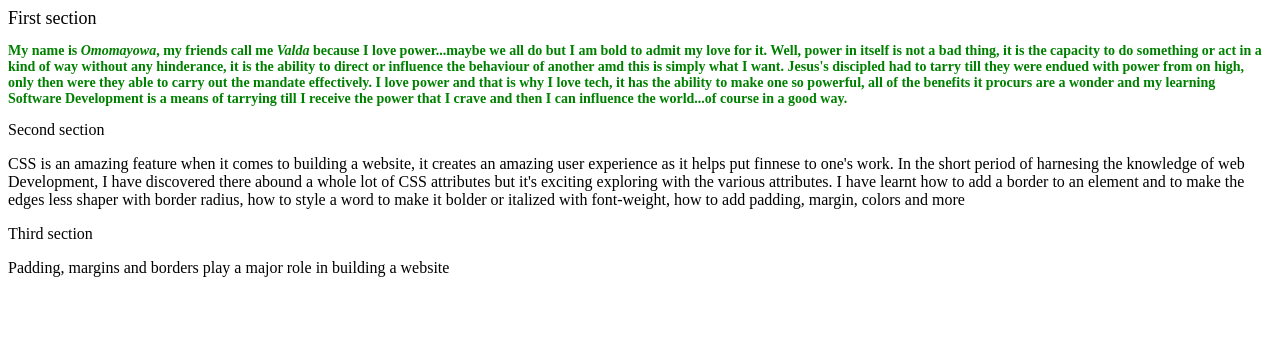
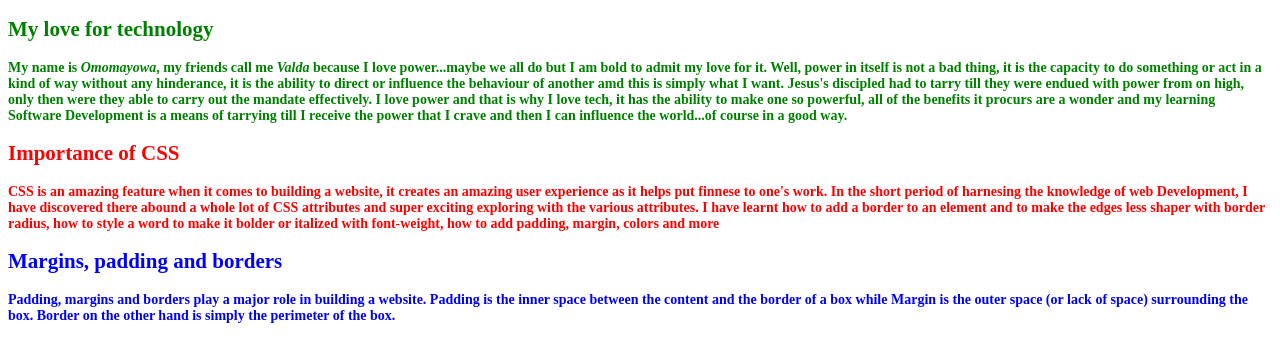
Before and after one commit to Valda7/CSS-Properties, a plain HTML site: page index.html in a window 1280 px wide. Drawn offline with Linux system fonts and the light colour scheme.

Commit message:
Second commit

```diff
--- a/index.html
+++ b/index.html
@@ -19,8 +19,9 @@ The third section: Write the heading “Third section” and comment it out (use
 
     <div class="container">
       <div class="firstsection">
-        First section
+        <!-- <h1>First section</h1> -->
         <div class="firstparagraph">
+          <h2>My love for technology</h2>
           <p>
             My name is <i>Omomayowa</i>, my friends call me <i>Valda</i> because
             I love power...maybe we all do but I am bold to admit my love for
@@ -39,14 +40,15 @@ The third section: Write the heading “Third section” and comment it out (use
       </div>
 
       <div class="secondsection">
-        Second section
+        <!-- <h1>Second section</h1> -->
         <div class="secondparagraph">
+          <h2>Importance of CSS</h2>
           <p>
             CSS is an amazing feature when it comes to building a website, it
             creates an amazing user experience as it helps put finnese to one's
             work. In the short period of harnesing the knowledge of web
             Development, I have discovered there abound a whole lot of CSS
-            attributes but it's exciting exploring with the various attributes.
+            attributes and super exciting exploring with the various attributes.
             I have learnt how to add a border to an element and to make the
             edges less shaper with border radius, how to style a word to make it
             bolder or italized with font-weight, how to add padding, margin,
@@ -56,11 +58,18 @@ The third section: Write the heading “Third section” and comment it out (use
       </div>
 
       <div class="thirdsection">
-        Third section
+        <!-- <h1>Third section</h1> -->
         <div>
-          <p>
-            Padding, margins and borders play a major role in building a website
-          </p>
+          <div class="thirdparagraph">
+            <h2>Margins, padding and borders</h2>
+            <p>
+              Padding, margins and borders play a major role in building a
+              website. Padding is the inner space between the content and the
+              border of a box while Margin is the outer space (or lack of space)
+              surrounding the box. Border on the other hand is simply the
+              perimeter of the box.
+            </p>
+          </div>
         </div>
       </div>
     </div>
--- a/style.css
+++ b/style.css
@@ -7,3 +7,23 @@
     font-weight: bold;
     font-size: 14px;
 }
+
+.secondsection{
+    font-size:18px ;
+}
+
+.secondparagraph{
+    color: red;
+    font-size: 14px;
+    font-weight: bold;
+}
+
+.thirdsection{
+    font-size:18px ;
+}
+
+.thirdparagraph{
+    color: blue;
+    font-size: 14px;
+    font-weight: bold;
+}
```
